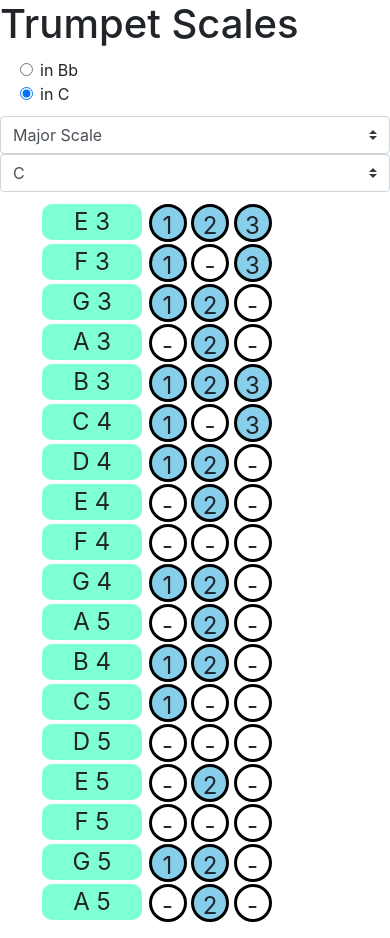
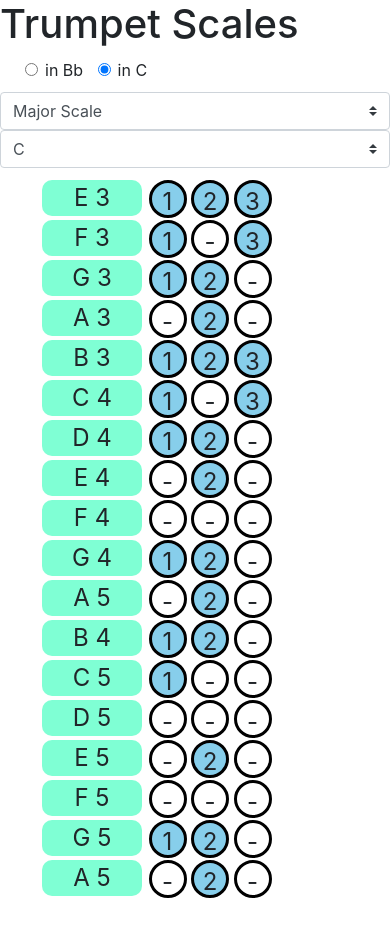
Before and after one commit to artista-blue/trumpet-fingering-diagram, a plain HTML site: page index.html in a window 390 px wide. After the commit the page ends 914 px from the top, so only its background shows below. Drawn offline with nearby package versions, Linux system fonts and the light colour scheme.

Commit message:
use bootstrap

```diff
--- a/index.html
+++ b/index.html
@@ -11,16 +11,14 @@
 	<h1>Trumpet Scales</h1>
 	<div id="app">
 	    <div class="row" style="margin:10px;">
-		<span class="form-check col-md-3" style="margin-left:10px;">
-		    <span class="row">
-			<span class="col-md-3">
-			    <input type="radio" id="label-Bb" name="base" v-model="base" :value="'Bb'" class="form-check-input">
-			    <label for="label-Bb" class="form-check-label">in Bb</label>
-			</span>
-			<span class="col-md-3">
-			    <input type="radio" id="label-C"  name="base" v-model="base" :value="'C'" class="form-check-input">
-			    <label for="label-C" class="form-check-label">in C</label>
-			</span>
+		<span class="form-check col-md-3">
+		    <span class="col-md-5">
+			<input type="radio" id="label-Bb" name="base" v-model="base" :value="'Bb'" class="form-check-input">
+			<label for="label-Bb" class="form-check-label">in Bb</label>
+		    </span>
+		    <span class="col-md-5">
+			<input type="radio" id="label-C"  name="base" v-model="base" :value="'C'" class="form-check-input">
+			<label for="label-C" class="form-check-label">in C</label>
 		    </span>
 		</span>
 	    </div>
```
